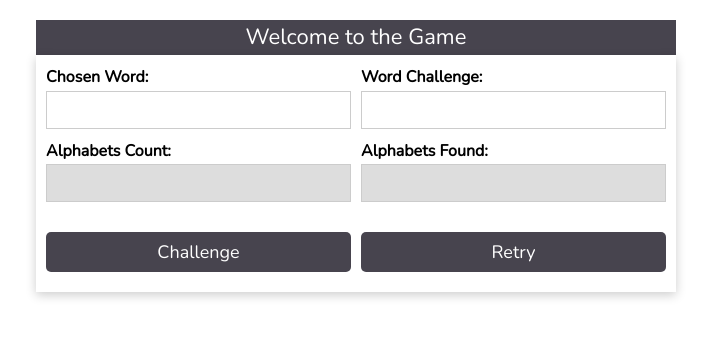
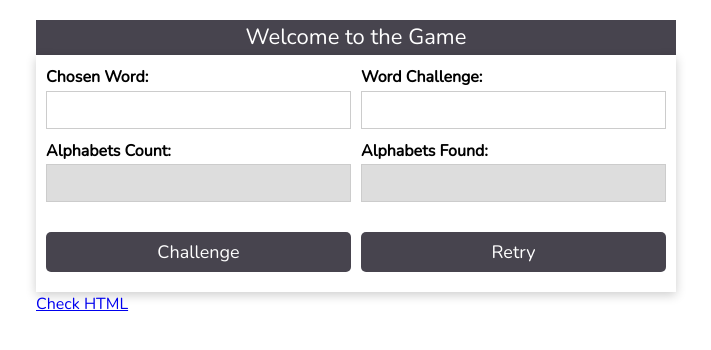
Before and after one commit to soodmax/Wordsmith, a plain HTML site: page index.html in a window 1280 px wide. Shown: the whole page, without its empty margins (284-995 px from the left). Drawn offline with nearby package versions, Linux system fonts and the light colour scheme.

Commit message:
html checker

```diff
--- a/index.html
+++ b/index.html
@@ -38,6 +38,7 @@
           </p>
           <div id="history"></div>
         </div>
+        <a href="https://validator.w3.org/check/referer">Check HTML</a>
       </div>
     </main>
     <script src="script.js"></script>
```
